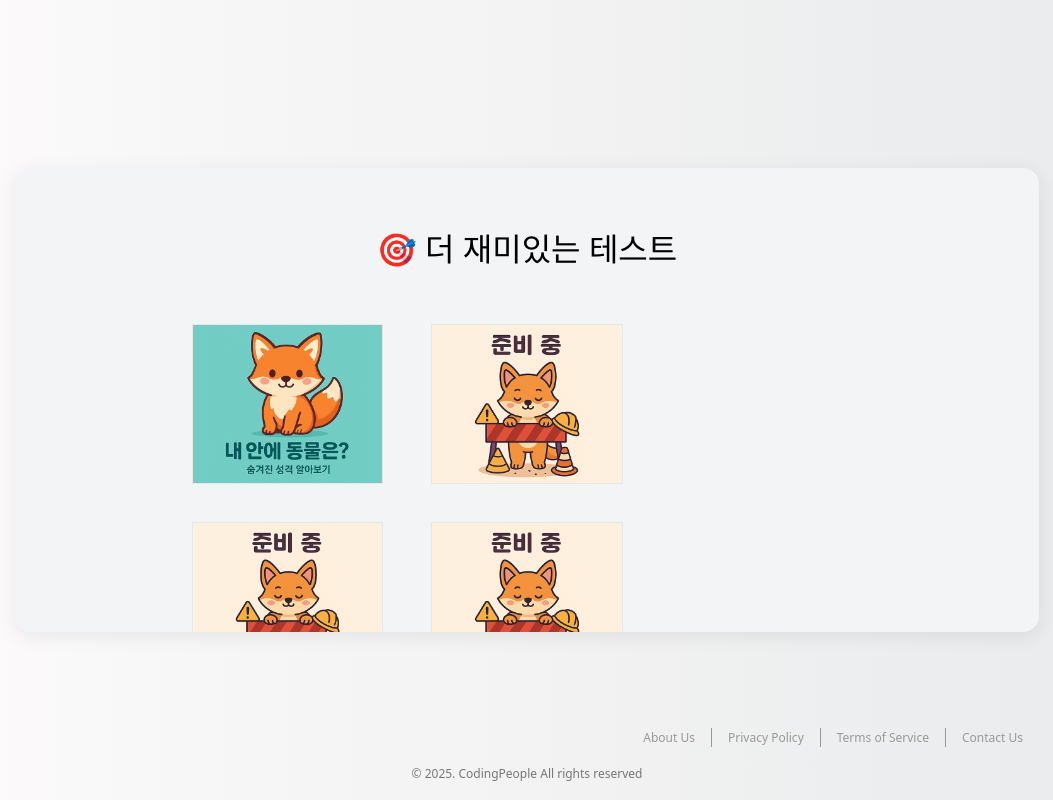
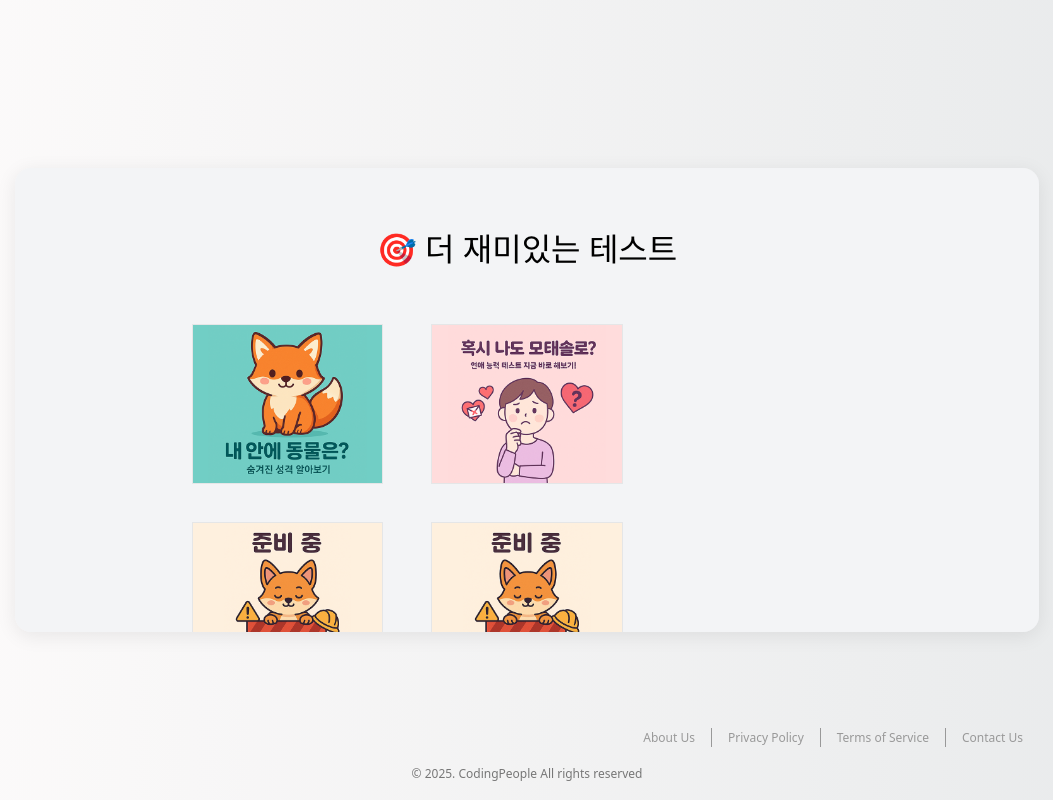
Before and after one commit to codingpeople-2020/me-in-the-drama, a React (Vite) app: page /more-tests in a window 1280 px wide. Shown: the whole page, without its empty margins (113-1166 px from the left). Built offline with nearby package versions, Linux system fonts and the light colour scheme; the HTML template or start-up script is replaced by a standard one.

Commit message:
update MoreTests.jsx

```diff
--- a/src/pages/MoreTests.jsx
+++ b/src/pages/MoreTests.jsx
@@ -16,8 +16,8 @@ const MoreTests = () => {
               </a>
             </li>
             <li>
-              <a href="#" target="_blank" rel="noopener noreferrer" >
-                <img src="/images/preparing.png" alt="" />
+              <a href="https://love-ability-score.vercel.app/" target="_blank" rel="noopener noreferrer" >
+                <img src="/images/love-ability-score.png" alt="" />
               </a>
             </li>
             <li>
```
Also changed, not shown: public/images/love-ability-score.png (added).
